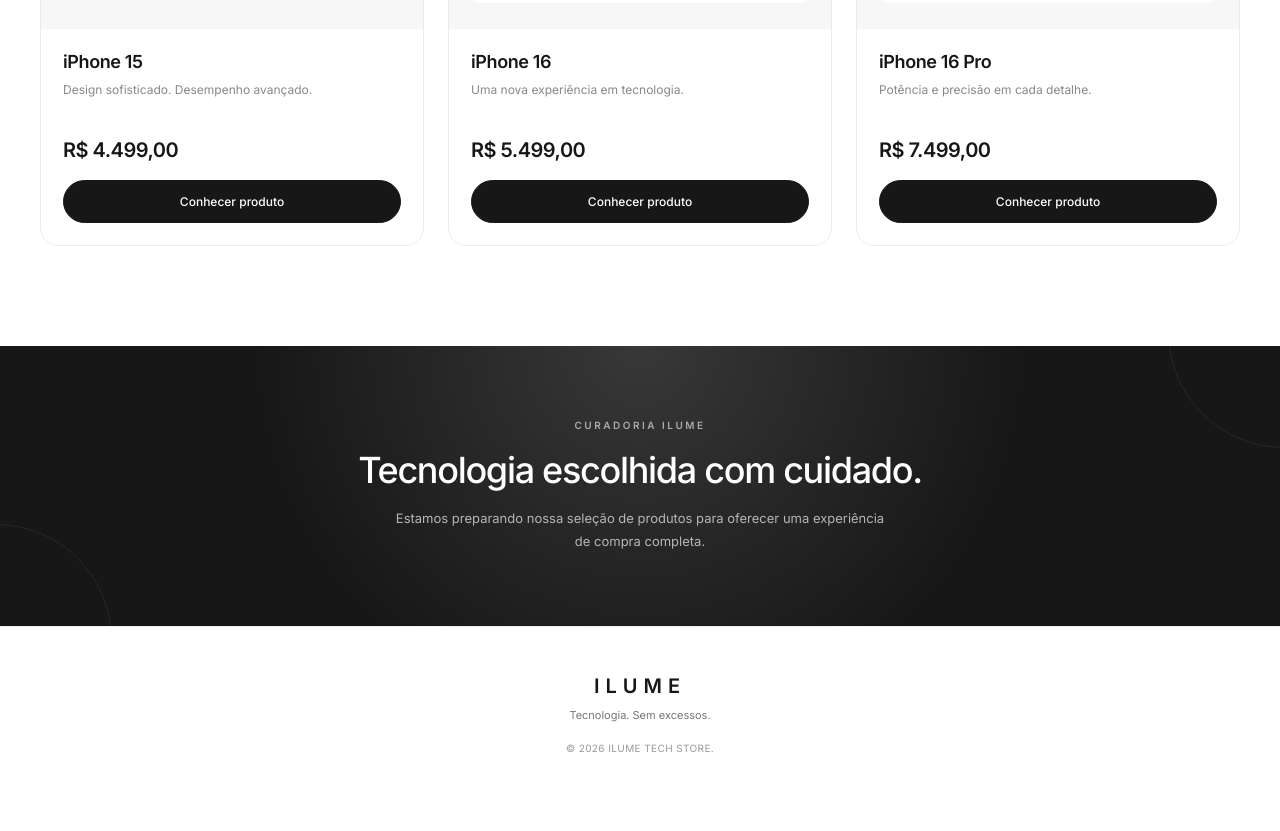
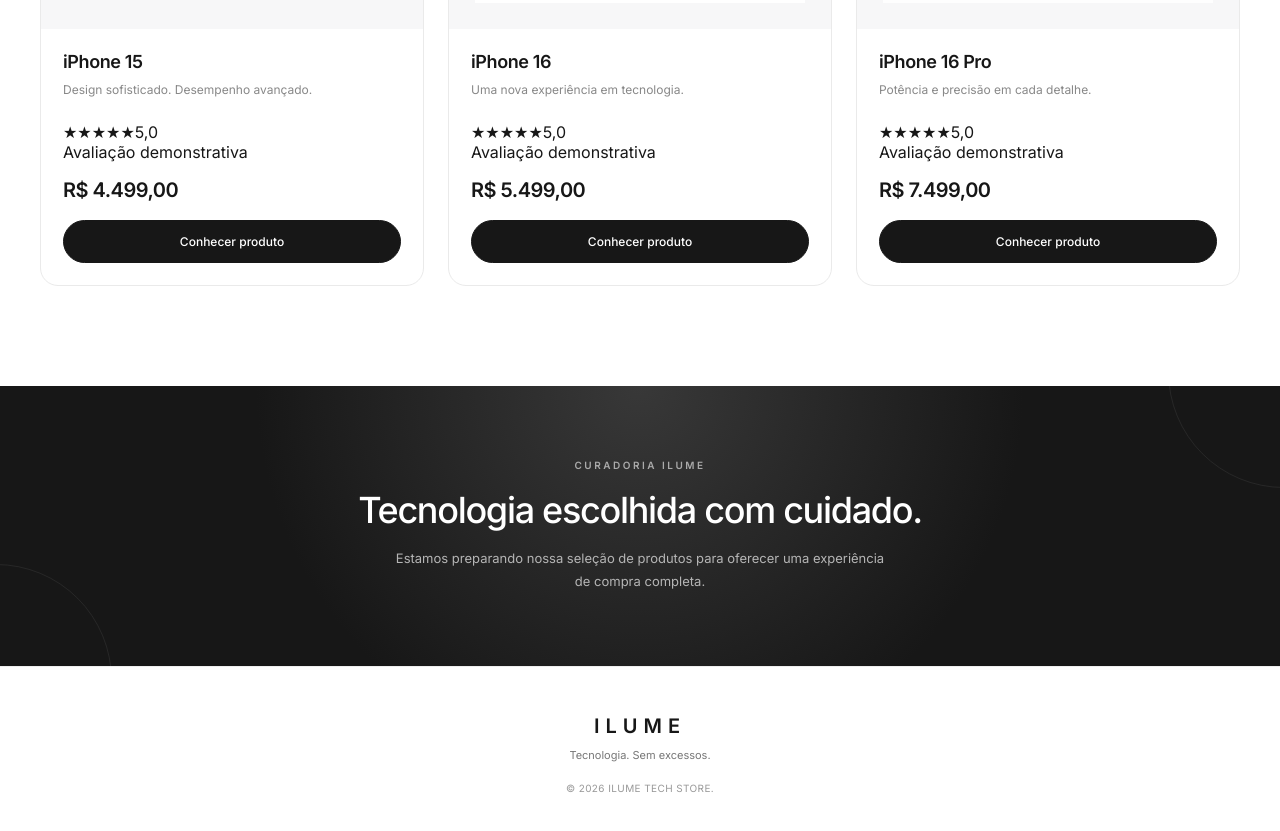
Before and after one commit to ytmatheus332-maker/ilume-tech-store, a React (Vite) app: page / in a window 1280 px wide. Shown: the part 1540-2371 px from the top of the page. Before the commit the page ends 2341 px from the top, so only its background shows below. Built offline with nearby package versions, Linux system fonts and the light colour scheme; no server answers.

Commit message:
Atualizar o Products.tsx

```diff
--- a/src/components/Products.tsx
+++ b/src/components/Products.tsx
@@ -9,6 +9,8 @@ interface Product {
   price: string;
   label: string;
   image: string;
+  rating: number;
+  reviewLabel: string;
 }
 
 const products: Product[] = [
@@ -20,6 +22,8 @@ const products: Product[] = [
     price: "R$ 4.499,00",
     label: "DESTAQUE",
     image: "/images/iphone-15.jpeg",
+    rating: 5,
+    reviewLabel: "Avaliação demonstrativa",
   },
   {
     id: 2,
@@ -29,6 +33,8 @@ const products: Product[] = [
     price: "R$ 5.499,00",
     label: "POPULAR",
     image: "/images/iphone-16.jpeg",
+    rating: 5,
+    reviewLabel: "Avaliação demonstrativa",
   },
   {
     id: 3,
@@ -38,6 +44,8 @@ const products: Product[] = [
     price: "R$ 7.499,00",
     label: "PREMIUM",
     image: "/images/iphone-16-pro.jpg",
+    rating: 5,
+    reviewLabel: "Avaliação demonstrativa",
   },
 ];
 
@@ -68,7 +76,26 @@ export default function Products() {
 
             <div className="product-info">
               <h3>{product.name}</h3>
+
               <p>{product.description}</p>
+
+              <div
+                className="product-rating"
+                aria-label={`Avaliação demonstrativa de ${product.rating} de 5 estrelas`}
+              >
+                <span className="product-stars" aria-hidden="true">
+                  {"★".repeat(product.rating)}
+                </span>
+
+                <span className="product-rating-value">
+                  {product.rating.toFixed(1).replace(".", ",")}
+                </span>
+              </div>
+
+              <span className="product-review-label">
+                {product.reviewLabel}
+              </span>
+
               <strong>{product.price}</strong>
 
               <a
```
